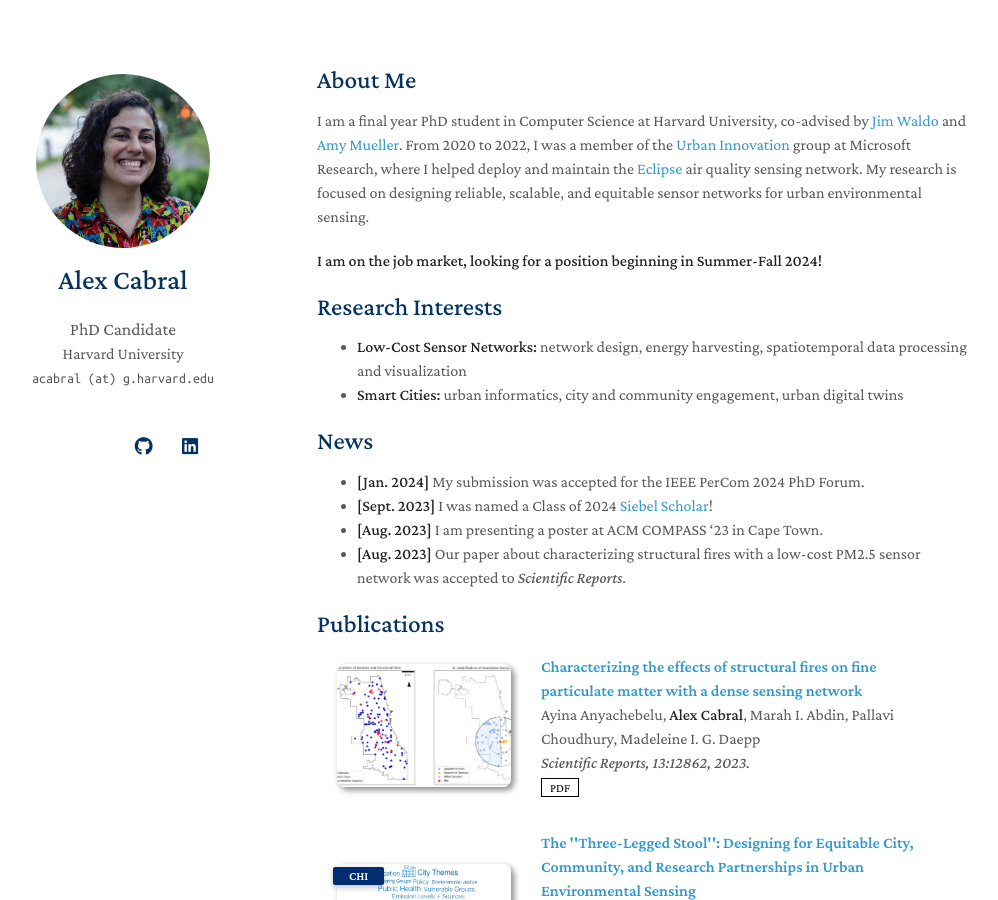
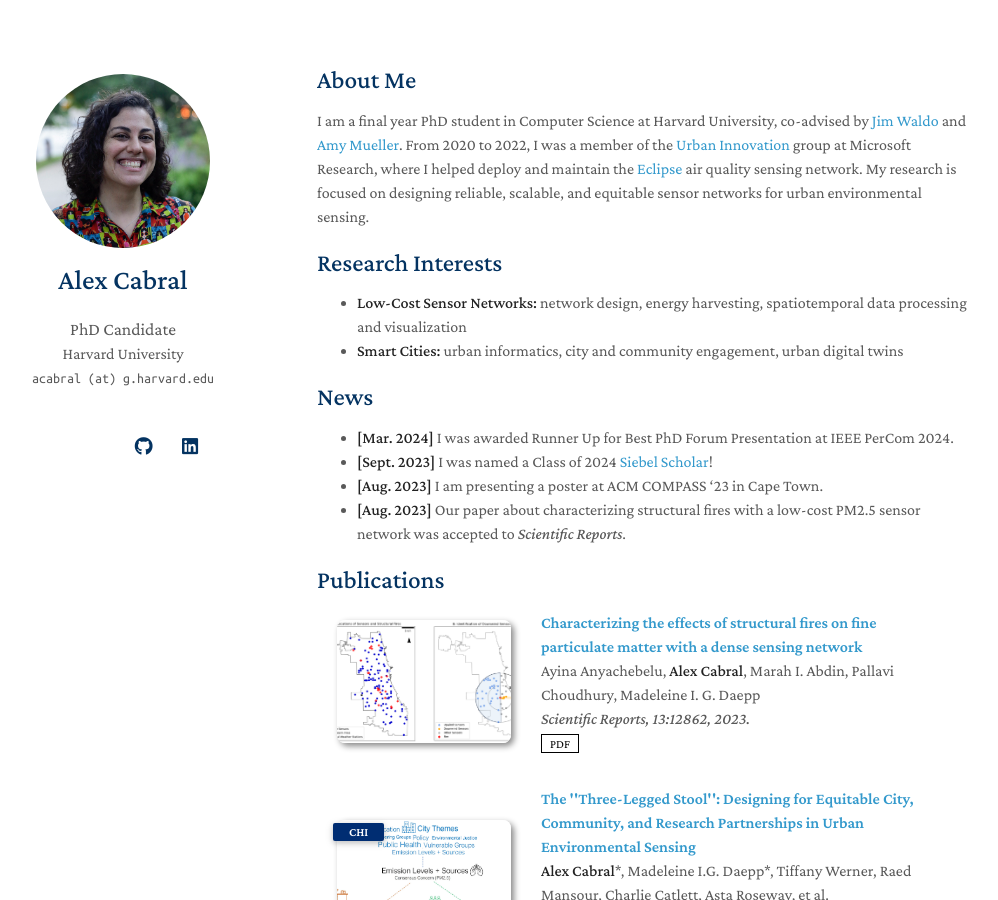
Before and after one commit to a-cabral/a-cabral.github.io, a Jekyll site: the page built from index.md, in a window 1280 px wide and 900 px high. Shown: the whole window, without its empty margins (153-1151 px from the left). Built offline with Jekyll 4.4.1, drawn with Linux system fonts in a browser that asks for light colours; nearby versions of some CDN libraries; a style sheet for code colours, icons or effects is not loaded; our own code applies the rules of GitHub Pages for plain Markdown files.

Commit message:
Update index.md

```diff
--- a/index.md
+++ b/index.md
@@ -6,7 +6,6 @@ layout: homepage
 
 I am a final year PhD student in Computer Science at Harvard University, co-advised by [Jim Waldo](http://www.eecs.harvard.edu/~waldo/) and [Amy Mueller](https://coe.northeastern.edu/people/mueller-amy/). From 2020 to 2022, I was a member of the [Urban Innovation](https://www.microsoft.com/en-us/research/group/urban-innovation/) group at Microsoft Research, where I helped deploy and maintain the [Eclipse](https://www.microsoft.com/en-us/research/project/project-eclipse/) air quality sensing network. My research is focused on designing reliable, scalable, and equitable sensor networks for urban environmental sensing.
 
-**I am on the job market, looking for a position beginning in Summer-Fall 2024!**
 
 ## Research Interests
 
@@ -15,7 +14,7 @@ I am a final year PhD student in Computer Science at Harvard University, co-advi
 
 ## News
 
-- **[Jan. 2024]** My submission was accepted for the IEEE PerCom 2024 PhD Forum.
+- **[Mar. 2024]** I was awarded Runner Up for Best PhD Forum Presentation at IEEE PerCom 2024.
 - **[Sept. 2023]** I was named a Class of 2024 [Siebel Scholar](https://www.siebelscholars.com/articles/siebel-scholars-foundation-announces-class-of-2024/)!
 - **[Aug. 2023]** I am presenting a poster at ACM COMPASS '23 in Cape Town.
 - **[Aug. 2023]** Our paper about characterizing structural fires with a low-cost PM2.5 sensor network was accepted to *Scientific Reports*.
```
